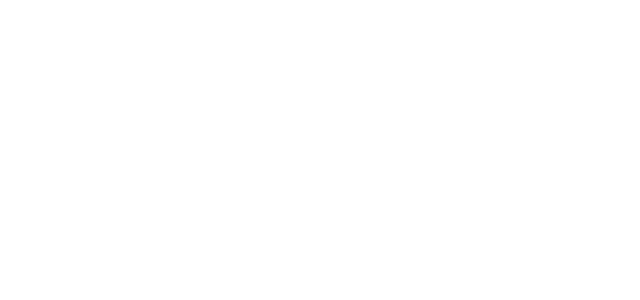
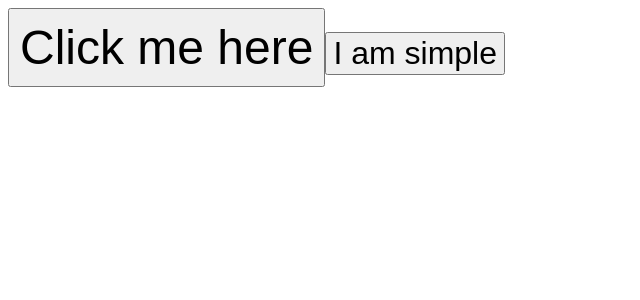
Before and after one commit to MariusCodeAcademy/styled-react-intro-type1, a React (Create React App) app: page / in a window 1280 px wide. Shown: the top 300 px of the page, without its empty margins (0-640 px from the left). Built offline with nearby package versions, Linux system fonts and the light colour scheme.

Commit message:
styled button

```diff
--- a/package.json
+++ b/package.json
@@ -9,6 +9,7 @@
     "react": "^17.0.2",
     "react-dom": "^17.0.2",
     "react-scripts": "4.0.3",
+    "styled-components": "^5.3.3",
     "web-vitals": "^1.1.2"
   },
   "scripts": {
--- a/src/App.css
+++ b/src/App.css
@@ -1,38 +1,3 @@
-.App {
-  text-align: center;
+.my-button {
+  font-size: 2rem;
 }
-
-.App-logo {
-  height: 40vmin;
-  pointer-events: none;
-}
-
-@media (prefers-reduced-motion: no-preference) {
-  .App-logo {
-    animation: App-logo-spin infinite 20s linear;
-  }
-}
-
-.App-header {
-  background-color: #282c34;
-  min-height: 100vh;
-  display: flex;
-  flex-direction: column;
-  align-items: center;
-  justify-content: center;
-  font-size: calc(10px + 2vmin);
-  color: white;
-}
-
-.App-link {
-  color: #61dafb;
-}
-
-@keyframes App-logo-spin {
-  from {
-    transform: rotate(0deg);
-  }
-  to {
-    transform: rotate(360deg);
-  }
-}
--- a/src/App.js
+++ b/src/App.js
@@ -1,7 +1,13 @@
 import './App.css';
+import Button from './components/ui/Button';
 
 function App() {
-  return <div className='App'></div>;
+  return (
+    <div className='App'>
+      <Button>Click me here</Button>
+      <button className='my-button'>I am simple</button>
+    </div>
+  );
 }
 
 export default App;
--- /dev/null
+++ b/src/components/ui/Button.jsx
@@ -0,0 +1,12 @@
+import styled from 'styled-components';
+
+const MyButton = styled.button`
+  font-size: 3rem;
+  padding: 10px;
+`;
+
+function Button(props) {
+  return <MyButton>{props.children}</MyButton>;
+}
+
+export default Button;
```
Also changed, not shown: 1 other file (tests, documents, lock files or other folders).
